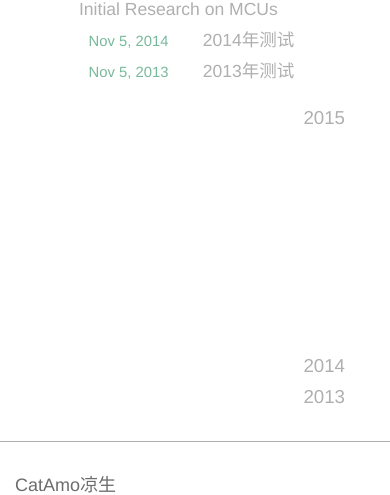
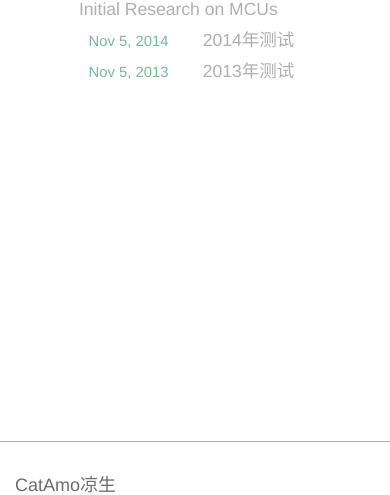
Before and after one commit to BingjieGao/bingjiegao.github.io, a Jekyll site: the page built from list.html, in a window 390 px wide. Shown: the part 438-933 px from the top of the page. Built offline with Jekyll 4.4.1, drawn with Linux system fonts in a browser that asks for light colours; nearby versions of some CDN libraries; Markdown is read by kramdown in place of the engine named in the settings.

Commit message:
Update _base.scss

```diff
--- a/_sass/_base.scss
+++ b/_sass/_base.scss
@@ -240,5 +240,8 @@ and (max-width: 700px)
     .toggle-post-list{
         width: 100%;
     }
+    .archive-year{
+        display:none;
+    }
 
 }
```
